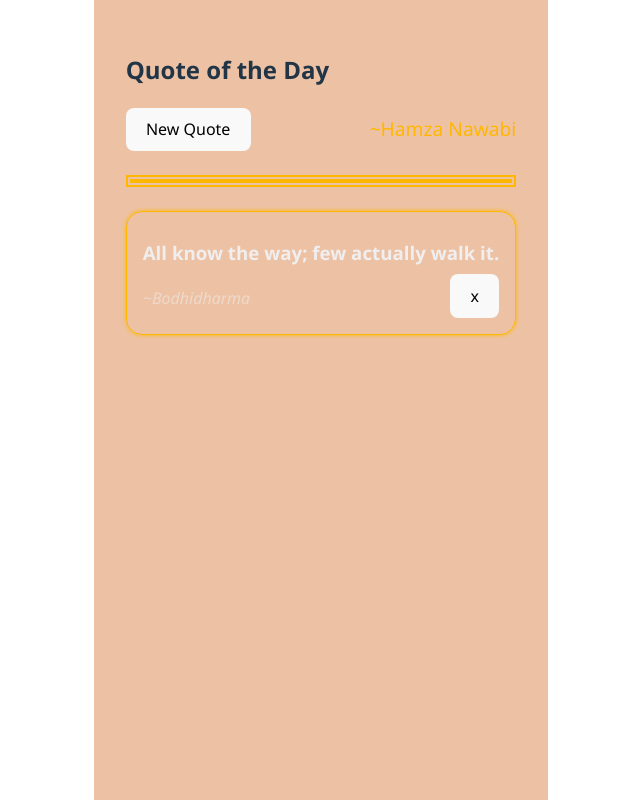
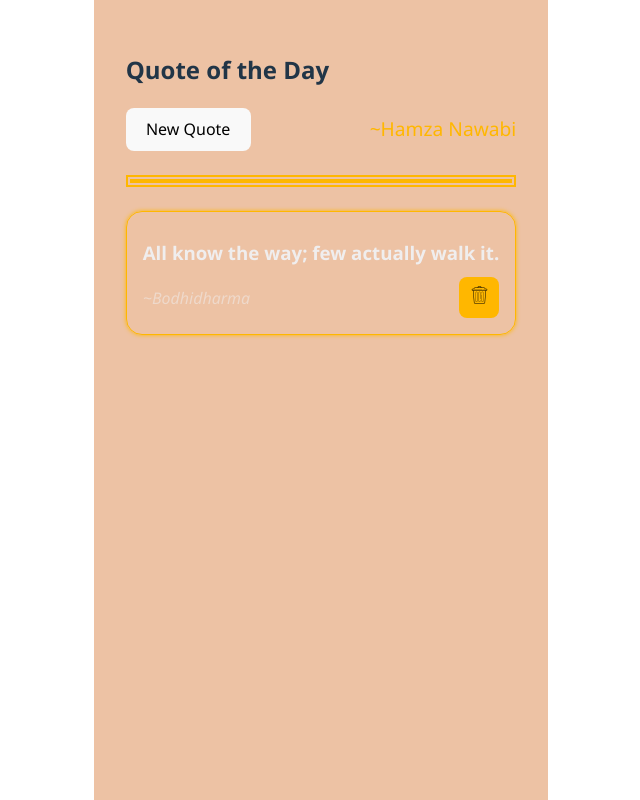
Before and after one commit to Nawabi-Hamza/Random-Quote, a React (Vite) app: page / in a window 1280 px wide. Shown: the whole page, without its empty margins (319-959 px from the left). Built offline with nearby package versions, Linux system fonts and the light colour scheme.

Commit message:
delete icon added

```diff
--- a/src/App.css
+++ b/src/App.css
@@ -42,6 +42,12 @@
   position: absolute;
   bottom: 1em;
   right: 1em;
+  padding: .35em .4em .2em .4em;
+  background-color: var(--primary-color);
+}
+.Quote .DeleteBtn img{
+  height: 25px;
+
 }
 .Quote .DeleteBtn:hover{
   border-color: var(--primary-color);
--- a/src/QuoteFetcher.jsx
+++ b/src/QuoteFetcher.jsx
@@ -1,4 +1,5 @@
 import React, { useEffect, useState } from 'react'
+import deleteIcon from "./assets/icons8-delete-100.png"
 
 const RANDOM_QUOTE_URL = "https://inspo-quotes-api.herokuapp.com/quotes/random"
 
@@ -32,7 +33,9 @@ function QuoteFetcher() {
             <div className='Quote' key={idx}>
                 <h3>{item.text}</h3>
                 <p>~{item.author}</p>
-                <button className='DeleteBtn' onClick={()=> handleDelete(idx)}>x</button>
+                <button className='DeleteBtn' onClick={()=> handleDelete(idx)}>
+                    <img src={deleteIcon} alt="delete icon"/>
+                </button>
             </div>
         ))}
     </div>
```
Also changed, not shown: src/assets/icons8-delete-100.png (added).
